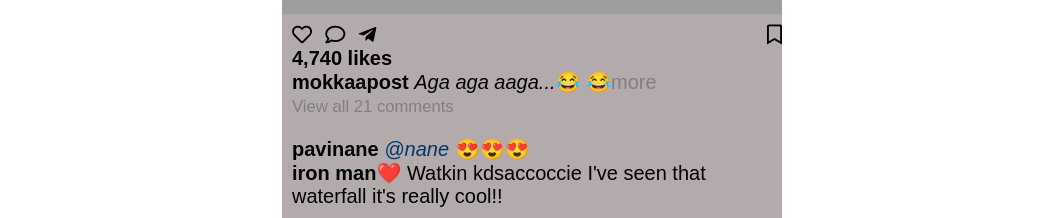
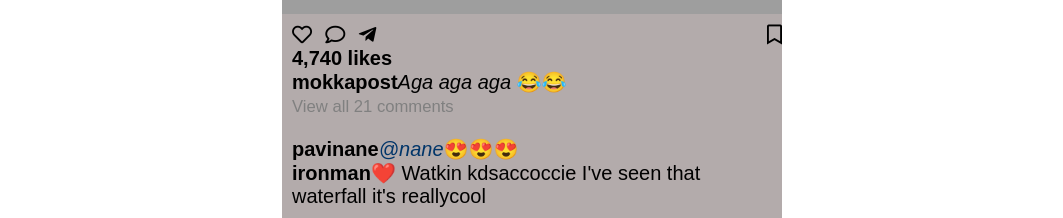
Before and after one commit to pavinane/react, a React (Create React App) app: page /Instagram in a window 1280 px wide. Shown: the part 722-940 px from the top of the page, without its empty margins (108-1171 px from the left). Built offline with nearby package versions, Linux system fonts and the light colour scheme; grey boxes are pictures that could not be loaded.

Commit message:
using switch statement in postImages by command section

```diff
--- a/src/Post.jsx
+++ b/src/Post.jsx
@@ -99,6 +99,17 @@ class Bookmark extends React.Component {
   }
 }
 
+const Srt = ({ sym }) => (
+  <div className="gr-4">
+    {sym.map(ic => (
+      <div className="name">
+        <b>{ic.bld}</b>
+        <i>{ic.itly}</i>
+        <d>{ic.em}</d>
+      </div>
+    ))}
+  </div>
+);
 class PostImage extends React.Component {
   render() {
     return (
@@ -118,36 +129,42 @@ class PostImage extends React.Component {
         </div>
         <div className="content">
           <div classNames="num-lk">
-            <p>
-              <b>4,740 likes</b>
-            </p>
+            <b>4,740 likes</b>
           </div>
           <div className="text">
-            <p>
-              {" "}
-              <b>mokkaapost </b>
-              <i>Aga aga aaga...</i>
-              😂 😂
-              <span>more</span>
-            </p>
+            <Srt
+              sym={[
+                {
+                  bld: "mokkapost",
+                  itly: "Aga aga aga ",
+                  em: "😂😂"
+                }
+              ]}
+            />
             <small>View all 21 comments</small>
           </div>
           <div className="tag-name">
             <div className="1">
-              <p>
-                <b>pavinane</b>
-                <i> @nane </i>
-                😍😍😍
-                <small />
-              </p>
+              <Srt
+                sym={[
+                  {
+                    bld: "pavinane",
+                    itly: "@nane",
+                    em: "😍😍😍"
+                  }
+                ]}
+              />
             </div>
             <div className="2">
-              <p>
-                <b>iron man</b>
-                {/* <i> @nane </i> */}
-                ❤️ Watkin kdsaccoccie I've seen that waterfall it's really
-                cool!!
-              </p>
+              <Srt
+                sym={[
+                  {
+                    bld: "ironman",
+                    em:
+                      "❤️ Watkin kdsaccoccie I've seen that waterfall it's reallycool"
+                  }
+                ]}
+              />
             </div>
           </div>
         </div>
```
